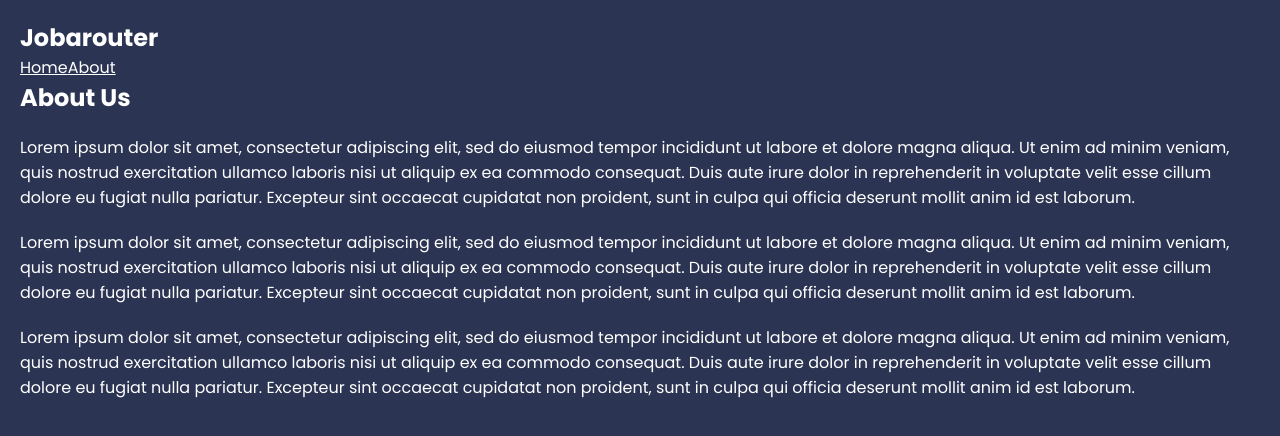
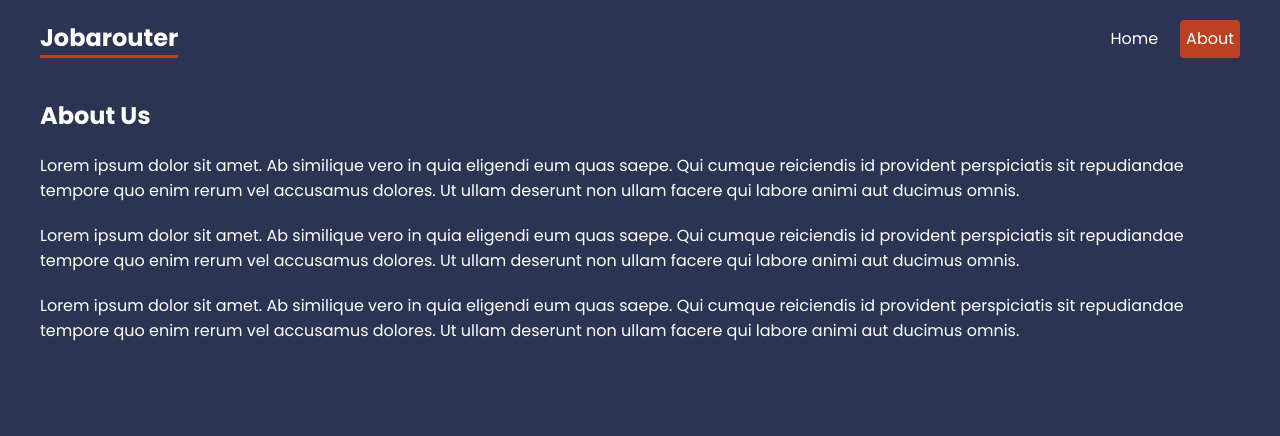
Before and after one commit to tejash023/job-router, a React (Create React App) app: page /about in a window 1280 px wide. Shown: the top 436 px of the page. Built offline with nearby package versions, Linux system fonts and the light colour scheme.

Commit message:
added css for navigation bar

```diff
--- a/src/index.css
+++ b/src/index.css
@@ -27,6 +27,31 @@ button {
 }
 
 /* navbar */
+header nav {
+  display: flex;
+  gap: 16px;
+  justify-content: end;
+  max-width: 1200px;
+  margin: 0 auto;
+}
+header nav h1 {
+  margin-right: auto;
+  border-bottom: 3px solid var(--primary);
+}
+header nav a{
+  text-decoration: none;
+  padding: 6px;
+  border-radius: 4px;
+}
+header nav a.active {
+  background: var(--primary);
+}
+
+/* page content */
+main {
+  max-width: 1200px;
+  margin: 40px auto;
+}
 
 
 /* page content */
--- a/src/pages/About.js
+++ b/src/pages/About.js
@@ -4,9 +4,9 @@ export default function About() {
   return (
     <div className='about'>
       <h2>About Us</h2>
-      <p>Lorem ipsum dolor sit amet, consectetur adipiscing elit, sed do eiusmod tempor incididunt ut labore et dolore magna aliqua. Ut enim ad minim veniam, quis nostrud exercitation ullamco laboris nisi ut aliquip ex ea commodo consequat. Duis aute irure dolor in reprehenderit in voluptate velit esse cillum dolore eu fugiat nulla pariatur. Excepteur sint occaecat cupidatat non proident, sunt in culpa qui officia deserunt mollit anim id est laborum.</p>
-      <p>Lorem ipsum dolor sit amet, consectetur adipiscing elit, sed do eiusmod tempor incididunt ut labore et dolore magna aliqua. Ut enim ad minim veniam, quis nostrud exercitation ullamco laboris nisi ut aliquip ex ea commodo consequat. Duis aute irure dolor in reprehenderit in voluptate velit esse cillum dolore eu fugiat nulla pariatur. Excepteur sint occaecat cupidatat non proident, sunt in culpa qui officia deserunt mollit anim id est laborum.</p>
-      <p>Lorem ipsum dolor sit amet, consectetur adipiscing elit, sed do eiusmod tempor incididunt ut labore et dolore magna aliqua. Ut enim ad minim veniam, quis nostrud exercitation ullamco laboris nisi ut aliquip ex ea commodo consequat. Duis aute irure dolor in reprehenderit in voluptate velit esse cillum dolore eu fugiat nulla pariatur. Excepteur sint occaecat cupidatat non proident, sunt in culpa qui officia deserunt mollit anim id est laborum.</p>
+      <p>Lorem ipsum dolor sit amet. Ab similique vero in quia eligendi eum quas saepe. Qui cumque reiciendis id provident perspiciatis sit repudiandae tempore quo enim rerum vel accusamus dolores. Ut ullam deserunt non ullam facere qui labore animi aut ducimus omnis.</p>
+      <p>Lorem ipsum dolor sit amet. Ab similique vero in quia eligendi eum quas saepe. Qui cumque reiciendis id provident perspiciatis sit repudiandae tempore quo enim rerum vel accusamus dolores. Ut ullam deserunt non ullam facere qui labore animi aut ducimus omnis.</p>
+      <p>Lorem ipsum dolor sit amet. Ab similique vero in quia eligendi eum quas saepe. Qui cumque reiciendis id provident perspiciatis sit repudiandae tempore quo enim rerum vel accusamus dolores. Ut ullam deserunt non ullam facere qui labore animi aut ducimus omnis.</p>
 
     </div>
   )
```
